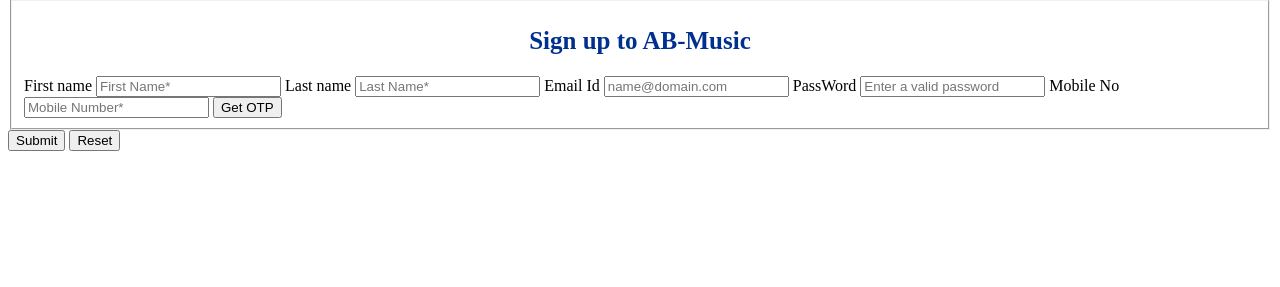
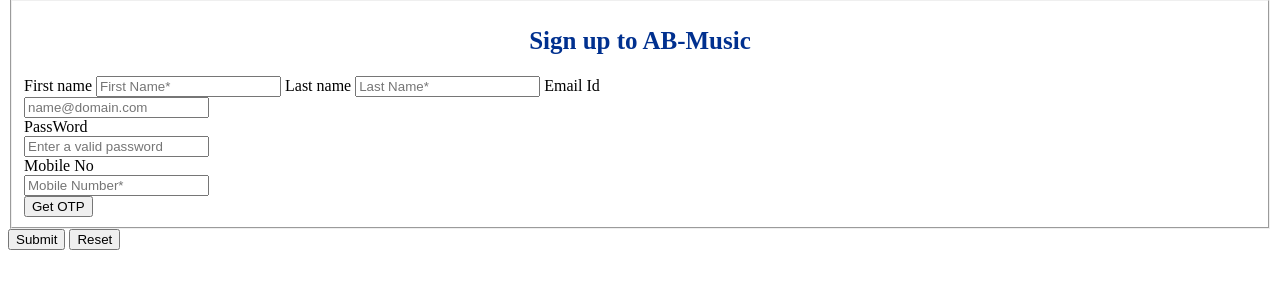
Before and after one commit to Ayushbhusari22/AB---Music, a plain HTML site: page signup/signup.html in a window 1280 px wide. Shown: the part 513-800 px from the top of the page. Drawn offline with Linux system fonts and the light colour scheme.

Commit message:
Update signup.html

```diff
--- a/signup/signup.html
+++ b/signup/signup.html
@@ -25,12 +25,12 @@
             <input type="text" id="firstname" name="fname" placeholder="First Name*">
             <label for="lname" class="lname">Last name</label>
             <input type="text" id="lastname" name="lname" placeholder="Last Name*">
-            <label for="id">Email Id</label>
-            <input type="email" id="email" name="id" placeholder="name@domain.com">
-            <label for="password">PassWord</label>
-            <input type="password" id="pass" name="password" placeholder="Enter a valid password">
-            <label for="mobile">Mobile No</label>
-            <input type="number" id="mobileno" name="mobile" placeholder="Mobile Number*">
+            <label for="id">Email Id</label><br>
+            <input type="email" id="email" name="id" placeholder="name@domain.com"><br>
+            <label for="password">PassWord</label><br>
+            <input type="password" id="pass" name="password" placeholder="Enter a valid password"><br>
+            <label for="mobile">Mobile No</label><br>
+            <input type="number" id="mobileno" name="mobile" placeholder="Mobile Number*"><br>
 
             <!-- button element -->
             <button type="button" class="otp" onclick="alert('OTP send sucessfully')">Get OTP</button>
```
